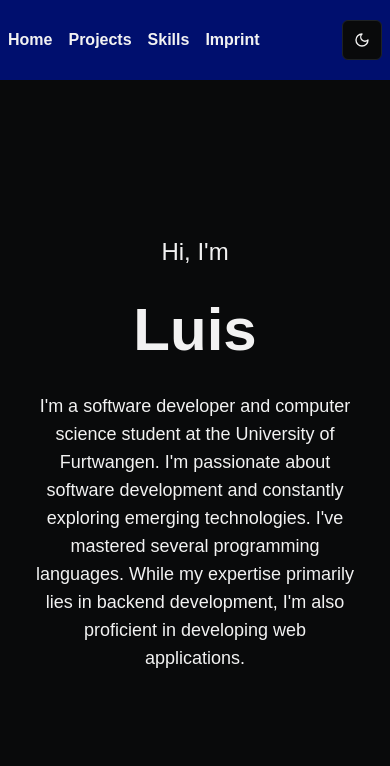
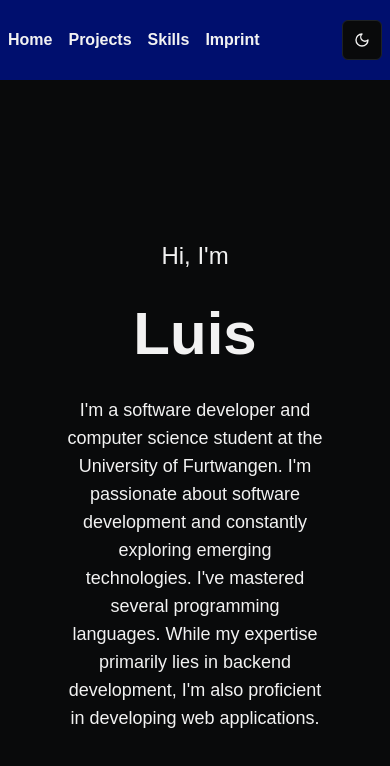
Before and after one commit to luis-st-net/www.luis-st.net, a Next.js app: page / in a window 390 px wide. Shown: the top 766 px of the page. Built offline with nearby package versions, Linux system fonts and the light colour scheme.

Commit message:
improved responsive design on mobile devices

```diff
--- a/src/app/page.tsx
+++ b/src/app/page.tsx
@@ -69,7 +69,7 @@ export default function () {
 
 function IntroductionSection() {
 	return (
-		<div className="min-h-[calc(100vh-80px)] flex flex-col items-center justify-center 2xl:flex-row">
+		<div className="min-h-[calc(100vh-80px)] flex flex-col items-center justify-center m-8 2xl:flex-row">
 			<InformationCard intro="Hi, I'm" title="Luis">
 				I'm a software developer and computer science student at the University of Furtwangen.
 				I'm passionate about software development and constantly exploring emerging technologies.
@@ -87,11 +87,11 @@ function IntroductionSection() {
 
 function SocialSection() {
 	return (
-		<div className="min-h-[calc(100vh-80px)] flex flex-col items-center justify-center 2xl:flex-row">
+		<div className="min-h-[calc(100vh-80px)] flex flex-col items-center justify-center m-8 2xl:flex-row">
 			<InformationCard intro="My" title="Socials">
 				if you're interested in my work or want to connect, feel free to reach out to me on any platform.
 			</InformationCard>
-			<div className="flex flex-col flex-wrap gap-16">
+			<div className="flex flex-col flex-wrap gap-8 sm:gap-12 lg:gap-16">
 				{socials.map((social) => (
 					<SocialLinkBadge key={social.title} {...social}/>
 				))}
```
